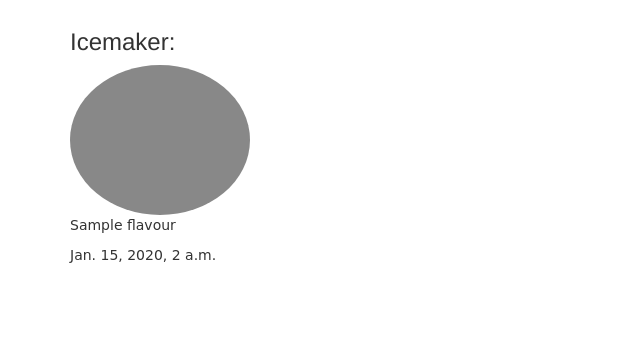
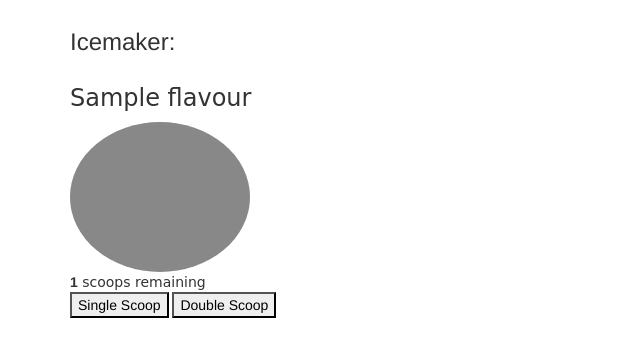
Before and after one commit to haku86/icecream, a Django app: page / in a window 1280 px wide. Shown: the part 51-408 px from the top of the page, without its empty margins (0-640 px from the left). Run offline with Django 3.2, Linux system fonts and the light colour scheme; tables that the repository leaves empty hold one stand-in row (values such as "Sample post"); some web fonts are replaced.

Commit message:
fixed scooping feature

```diff
--- a/icecream/flavours/forms.py
+++ b/icecream/flavours/forms.py
@@ -16,3 +16,8 @@ class FlavourCreateForm(ModelForm):
         self.fields['name'].widget.attrs['placeholder'] = 'Raspberry Love'
         self.fields['color'].widget.attrs['class'] = 'form-control'
         self.fields['color'].widget.attrs['placeholder'] = '#e94a39'
+
+class ScoopsUpdateForm(ModelForm):
+    class Meta:
+        model = Flavour
+        exclude = ("slug", "name", "color", "scoops_remaining",)
--- a/icecream/flavours/models.py
+++ b/icecream/flavours/models.py
@@ -18,7 +18,7 @@ class Flavour(TimeStampedModel):
     name = models.CharField(max_length=200)
     color = models.CharField(max_length=200)
     slug = models.SlugField()
-    scoops_remaining = models.IntegerField()
+    scoops_remaining = models.IntegerField(null=True, blank=True)
 
     def get_absolute_url(self):
           return reverse("flavours:detail", kwargs={"slug": self.slug})
--- a/icecream/flavours/views.py
+++ b/icecream/flavours/views.py
@@ -1,12 +1,14 @@
 from django.contrib import messages
-from django.shortcuts import render
+from django.forms.formsets import formset_factory, BaseFormSet
+from django.http import HttpResponseRedirect
+from django.shortcuts import render, get_object_or_404
 from django.views.generic import ListView, CreateView, UpdateView, DetailView
 
 
 from braces.views import LoginRequiredMixin
 
 from .models import Flavour
-from .forms import FlavourCreateForm
+from .forms import FlavourCreateForm, ScoopsUpdateForm
 
 # Create your views here.
 class FlavourActionMixin(object):
@@ -24,8 +26,22 @@ class FlavourActionMixin(object):
         messages.info(self.request, msg)
         return super(FlavourActionMixin, self).form_valid(form)
 
-class FlavourList(ListView):
-    model = Flavour
+def flavour_list_view(request):
+    flavours = Flavour.objects.all()
+
+    if request.method == "POST":
+        flavour_id = int(request.POST.get('flavour_id'))
+        flavour = get_object_or_404(Flavour, pk=flavour_id)
+        if 'one' in request.POST:
+            flavour.scoops_remaining -= 1
+            flavour.save()
+        elif 'two' in request.POST:
+            flavour.scoops_remaining -= 2
+            flavour.save()
+        return HttpResponseRedirect('/')
+    else:
+        scoops_update_form = ScoopsUpdateForm()
+    return render(request, 'index.html',{'flavours' : flavours, 'scoops_update_form' : scoops_update_form})
 
 class FlavourCreateView(LoginRequiredMixin, FlavourActionMixin, CreateView):
     model = Flavour
--- a/icecream/icecream/urls.py
+++ b/icecream/icecream/urls.py
@@ -3,14 +3,14 @@ from django.conf.urls.static import static
 from django.conf import settings
 from django.views.generic import TemplateView
 
-from flavours.views import FlavourList
+from flavours.views import flavour_list_view
 
 # Uncomment the next two lines to enable the admin:
 from django.contrib import admin
 admin.autodiscover()
 
 urlpatterns = patterns('',
-    url(r'^$', FlavourList.as_view(template_name='index.html')),
+    url(r'^$', 'flavours.views.flavour_list_view', name="index"),
 
     # Examples:
     # url(r'^$', 'icecream.views.home', name='home'),
--- a/icecream/templates/index.html
+++ b/icecream/templates/index.html
@@ -9,11 +9,21 @@
     </div>
 </div>
 <div class="row">
-    {% for flavour in object_list %}
+    {% for flavour in flavours %}
     <div class="col-md-4 icecream-list">
+        <h3 class="nixie">{{ flavour.name }}</h3>
         <div class="icecream-tub" style="background-color: {{ flavour.color }}"></div>
-        <p class="nixie">{{ flavour.name }}</p>
-        <p class="nixie">{{ flavour.created }}</p>
+
+
+        <form action="" method="post">
+            {% csrf_token %}
+            {{ scoops_update_form.as_p }}
+            <span><strong>{{ flavour.scoops_remaining }}</strong></span><span class="nixie"> scoops remaining</span>
+            <br/>
+            <input type="hidden" name="flavour_id" value="{{ flavour.id }}"/>
+            <input type="submit" name="one" value="Single Scoop"/>
+            <input type="submit" name="two" value="Double Scoop"/>
+        </form>
     </div>
     {% endfor %}
 </div>
```
